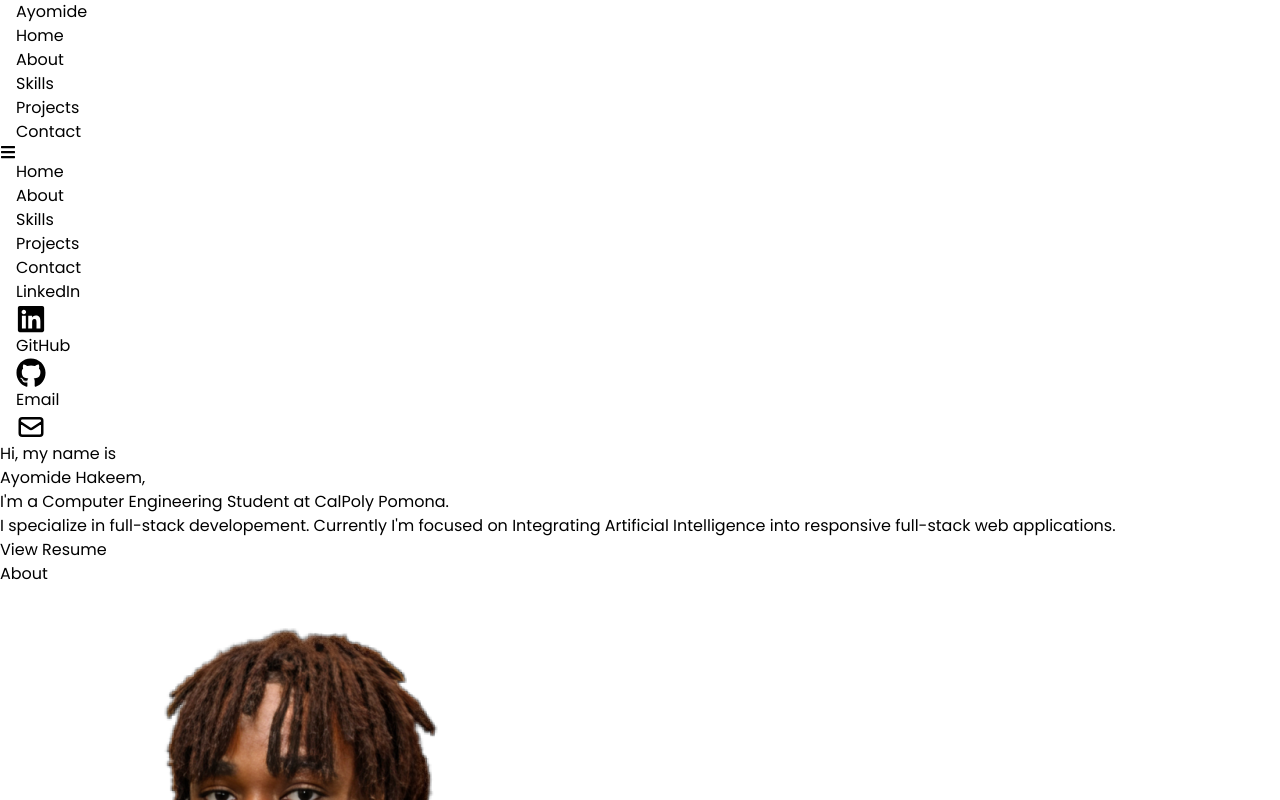
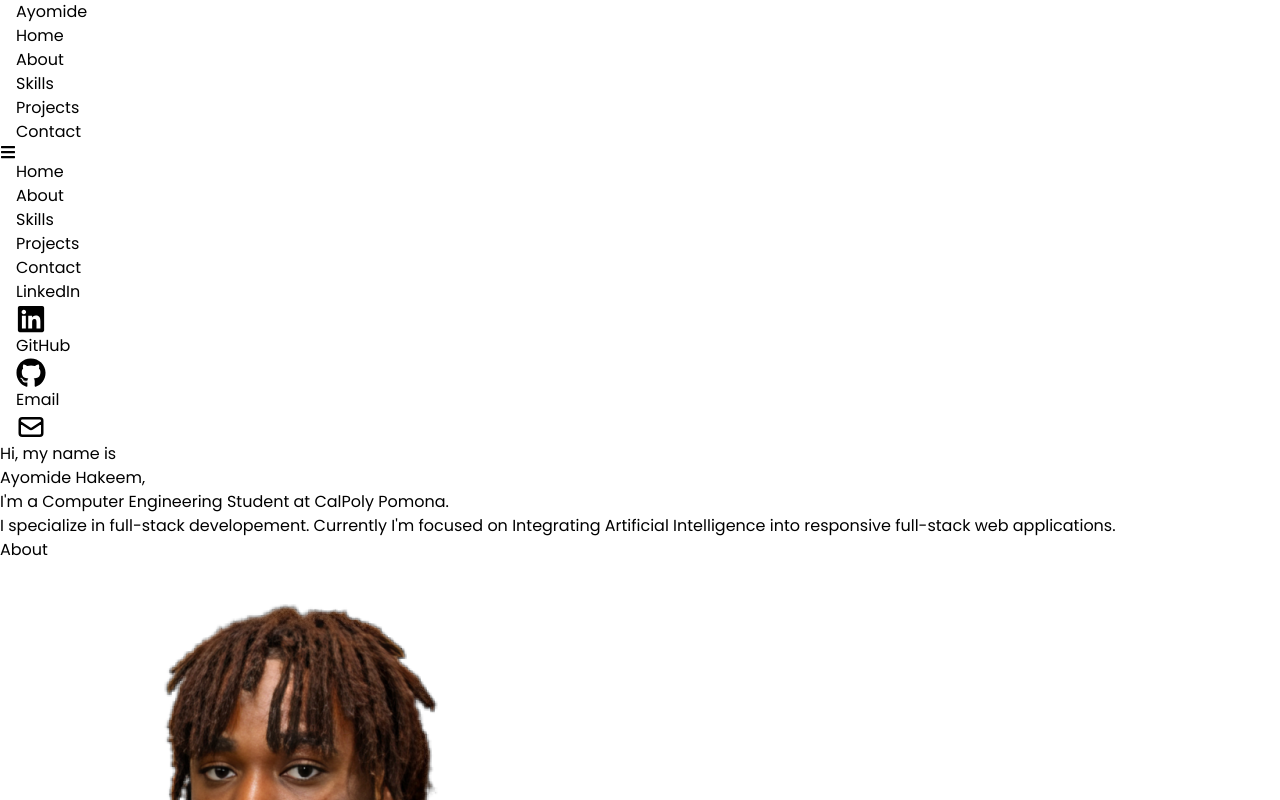
Before and after one commit to ashakeem/Portfolio, a React (Vite) app: page / in a window 1280 px wide. Shown: the top 800 px of the page. Built offline with nearby package versions, Linux system fonts and the light colour scheme; a web font is replaced by a local one.

Commit message:
Second Commit

```diff
--- a/src/components/Home.jsx
+++ b/src/components/Home.jsx
@@ -19,14 +19,14 @@ const Home = () => {
         </p>
 
         <div>
-          <button className="text-white border-2 px-6 py-3 my-2 flex items-center hover:bg-[#c54848] hover:border-[#c54848] ">
+          {/* <button className="text-white border-2 px-6 py-3 my-2 flex items-center hover:bg-[#c54848] hover:border-[#c54848] ">
             <a
               target="_blank"
               href="https://www.dropbox.com/scl/fi/bpru0wdbk3f1ag7gl8zt2/57AF31D7-A14A-44F6-A6CE-287A792D8002.pdf?rlkey=3sbksfn8yd8zxax71uqerz2w1&dl=0"
             >
               View Resume
             </a>
-          </button>
+          </button> */}
         </div>
       </div>
     </div>
```
